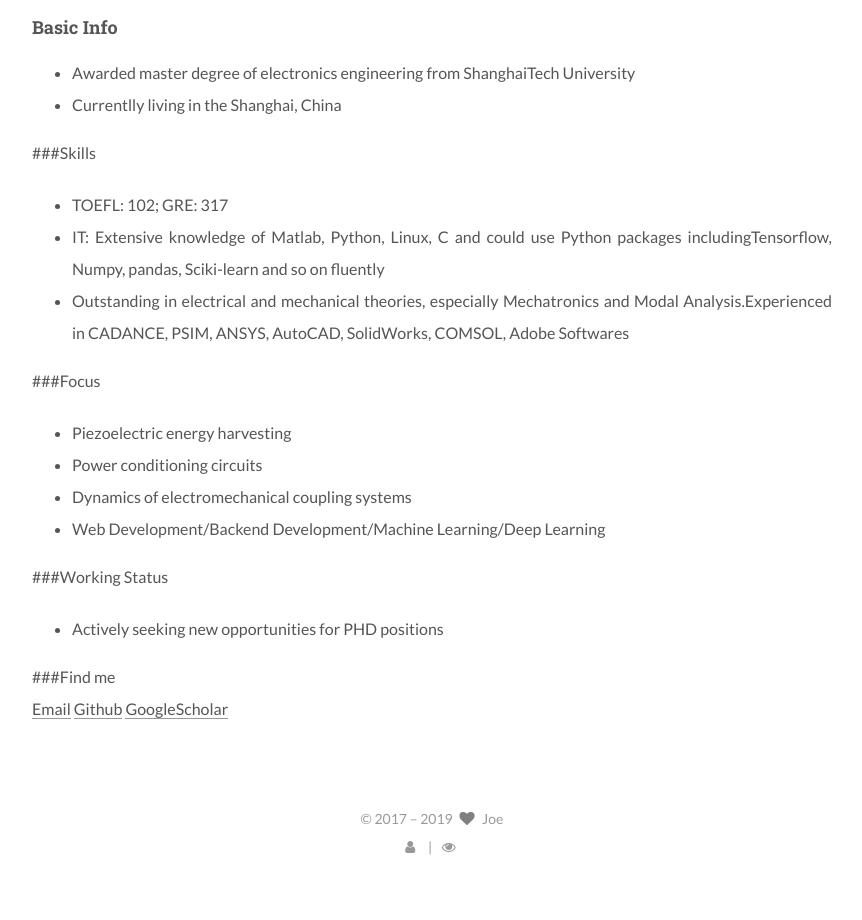
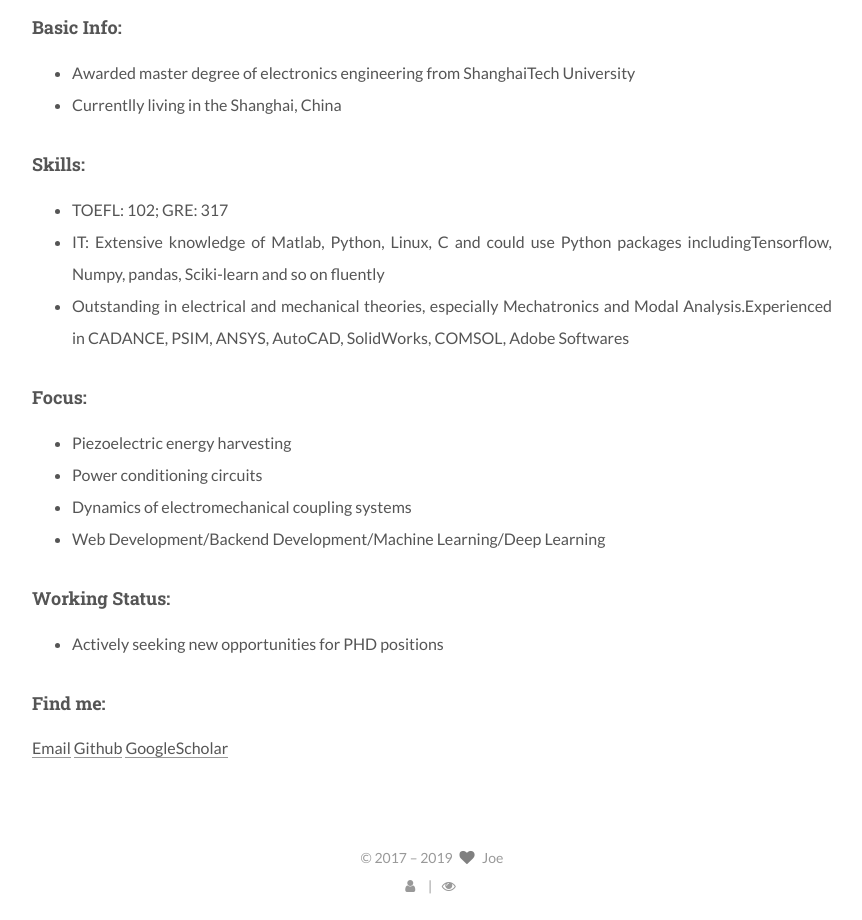
Before and after one commit to 591909185/591909185-github.io, a plain HTML site: page about/index.html in a window 1280 px wide. Shown: the part 1060-1980 px from the top of the page, without its empty margins (48-910 px from the left). Before the commit the page ends 1941 px from the top, so only its background shows below. Drawn offline with Linux system fonts and the light colour scheme; some packages are replaced by stand-ins of ours; no server answers; a script that the page names is missing.

Commit message:
Site updated: 2019-04-27 23:49:25

```diff
--- a/about/index.html
+++ b/about/index.html
@@ -141,17 +141,19 @@
   <meta name="description" content="We are hard pressed on every side, but not crushed; perplexed, but not in  despair;persecuted, but not abandoned; struck down, but not destroyed.">
 <meta name="keywords" content="Vision, 视界, Bao Zhao, 赵宝, Joe, Blog, 博客, tech,技术">
 <meta property="og:type" content="website">
-<meta property="og:title" content="about">
+<meta property="og:title" content="Hi, this is Joe">
 <meta property="og:url" content="https://zhaobao.info/about/index.html">
 <meta property="og:site_name" content="Vision">
 <meta property="og:description" content="We are hard pressed on every side, but not crushed; perplexed, but not in  despair;persecuted, but not abandoned; struck down, but not destroyed.">
 <meta property="og:locale" content="en">
 <meta property="og:image" content="http://ichenwin.github.io/about/logo.png">
-<meta property="og:updated_time" content="2019-04-27T15:39:20.365Z">
+<meta property="og:updated_time" content="2019-04-27T15:45:08.981Z">
 <meta name="twitter:card" content="summary">
-<meta name="twitter:title" content="about">
+<meta name="twitter:title" content="Hi, this is Joe">
 <meta name="twitter:description" content="We are hard pressed on every side, but not crushed; perplexed, but not in  despair;persecuted, but not abandoned; struck down, but not destroyed.">
 <meta name="twitter:image" content="http://ichenwin.github.io/about/logo.png">
+
+
 
 
 
@@ -171,7 +173,7 @@
   };
 </script>
 
-  <title>about | Vision</title>
+  <title>Hi, this is Joe | Vision</title>
 
 
 
@@ -437,7 +439,7 @@
     <div class="post-block page">
       <header class="post-header">
 
-<h1 class="post-title" itemprop="name headline">about
+<h1 class="post-title" itemprop="name headline">Hi, this is Joe
 
 </h1>
 
@@ -459,28 +461,25 @@
 
           <p><img src="http://ichenwin.github.io/about/logo.png" alt><br><blockquote class="blockquote-center"><p>We are hard pressed on every side, but not crushed; perplexed, but not in  despair;persecuted, but not abandoned; struck down, but not destroyed.<br>                                                                      ——Bible</p>
 </blockquote></p>
-<h3 id="Basic-Info"><a href="#Basic-Info" class="headerlink" title="Basic Info"></a>Basic Info</h3><ul>
+<h3 id="Basic-Info"><a href="#Basic-Info" class="headerlink" title="Basic Info:"></a>Basic Info:</h3><ul>
 <li>Awarded master degree of electronics engineering from ShanghaiTech University</li>
 <li>Currentlly living in the Shanghai, China</li>
 </ul>
-<p>###Skills</p>
-<ul>
+<h3 id="Skills"><a href="#Skills" class="headerlink" title="Skills:"></a>Skills:</h3><ul>
 <li>TOEFL: 102; GRE: 317</li>
 <li>IT: Extensive knowledge of Matlab, Python, Linux, C and could use Python packages includingTensorflow, Numpy, pandas, Sciki-learn and so on fluently</li>
 <li>Outstanding in electrical and mechanical theories, especially Mechatronics and Modal Analysis.Experienced in CADANCE, PSIM, ANSYS, AutoCAD, SolidWorks, COMSOL, Adobe Softwares</li>
 </ul>
-<p>###Focus</p>
-<ul>
+<h3 id="Focus"><a href="#Focus" class="headerlink" title="Focus:"></a>Focus:</h3><ul>
 <li>Piezoelectric energy harvesting </li>
 <li>Power conditioning circuits</li>
 <li>Dynamics of electromechanical coupling systems</li>
 <li>Web Development/Backend Development/Machine Learning/Deep Learning</li>
 </ul>
-<p>###Working Status</p>
-<ul>
+<h3 id="Working-Status"><a href="#Working-Status" class="headerlink" title="Working Status:"></a>Working Status:</h3><ul>
 <li>Actively seeking new opportunities for PHD positions</li>
 </ul>
-<p>###Find me<br><a href="mailto:zhaobao@shanghaitech.edu.cn" target="_blank" rel="noopener">Email</a> <a href="https://github.com/591909185" target="_blank" rel="noopener">Github</a> <a href="https://scholar.google.com.hk/citations?user=AsIkeZAAAAAJ&amp;hl=en" target="_blank" rel="noopener">GoogleScholar</a></p>
+<h3 id="Find-me"><a href="#Find-me" class="headerlink" title="Find me:"></a>Find me:</h3><p><a href="mailto:zhaobao@shanghaitech.edu.cn" target="_blank" rel="noopener">Email</a> <a href="https://github.com/591909185" target="_blank" rel="noopener">Github</a> <a href="https://scholar.google.com.hk/citations?user=AsIkeZAAAAAJ&amp;hl=en" target="_blank" rel="noopener">GoogleScholar</a></p>
 
 
       </div>
@@ -695,7 +694,7 @@
 
 
 
-              <div class="post-toc-content"><ol class="nav"><li class="nav-item nav-level-3"><a class="nav-link" href="#Basic-Info"><span class="nav-number">1.</span> <span class="nav-text">Basic Info</span></a></li></ol></div>
+              <div class="post-toc-content"><ol class="nav"><li class="nav-item nav-level-3"><a class="nav-link" href="#Basic-Info"><span class="nav-number">1.</span> <span class="nav-text">Basic Info:</span></a></li><li class="nav-item nav-level-3"><a class="nav-link" href="#Skills"><span class="nav-number">2.</span> <span class="nav-text">Skills:</span></a></li><li class="nav-item nav-level-3"><a class="nav-link" href="#Focus"><span class="nav-number">3.</span> <span class="nav-text">Focus:</span></a></li><li class="nav-item nav-level-3"><a class="nav-link" href="#Working-Status"><span class="nav-number">4.</span> <span class="nav-text">Working Status:</span></a></li><li class="nav-item nav-level-3"><a class="nav-link" href="#Find-me"><span class="nav-number">5.</span> <span class="nav-text">Find me:</span></a></li></ol></div>
 
 
           </div>
--- a/css/main.css
+++ b/css/main.css
@@ -1859,7 +1859,7 @@ pre .javascript .function {
   width: 4px;
   height: 4px;
   border-radius: 50%;
-  background: #f9ff9f;
+  background: #01de44;
 }
 .feed-link,
 .chat {
```
Also changed, not shown: tags/index.html (+0 -2 lines).
